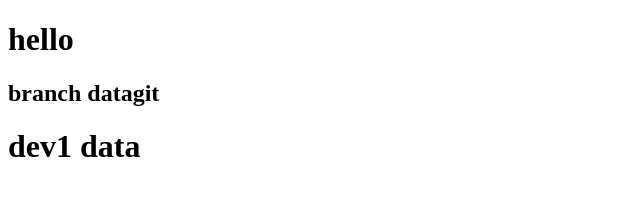
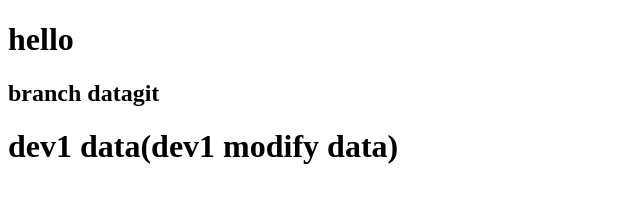
Before and after one commit to prajwalhelonde/prajwal, a plain HTML site: page pskap/index.html in a window 1280 px wide. Shown: the whole page, without its empty margins (0-640 px from the left). Drawn offline with Linux system fonts and the light colour scheme.

Commit message:
data modifed

```diff
--- a/pskap/index.html
+++ b/pskap/index.html
@@ -8,6 +8,6 @@
 <body>
     <h1>hello</h1>
     <h2>branch datagit</h2>
-    <h1>dev1 data</h1>
+    <h1>dev1 data(dev1 modify data)</h1>
 </body>
 </html>
```
